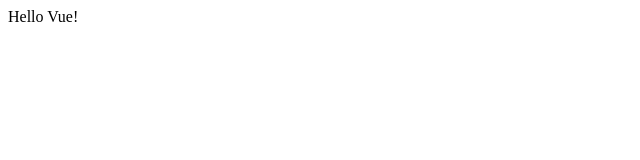
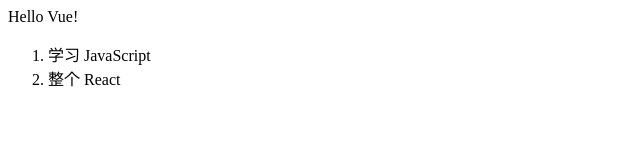
Before and after one commit to wuwish/vue-sidebar, a plain HTML site: page demo.html in a window 1280 px wide. Shown: the whole page, without its empty margins (0-640 px from the left). Drawn offline with nearby package versions, Linux system fonts and the light colour scheme.

Commit message:
循环与条件判断

```diff
--- a/demo.html
+++ b/demo.html
@@ -9,6 +9,13 @@
 <body>
 <div id="app">
     <span v-bind:title="title">{{ message }}</span>
+    <ol>
+        <template v-for="todo in todos" :id="todo.text">
+            <li v-if="todo.show">
+                <span>{{ todo.text }}</span>
+            </li>
+        </template>
+    </ol>
 </div>
 
 <script>
@@ -16,7 +23,12 @@
         el: '#app',
         data: {
             message: 'Hello Vue!',
-            title: "这是一个标题"
+            title: "这是一个标题",
+            todos: [
+                {text: '学习 JavaScript', show: true},
+                {text: '学习 Vue', show: false},
+                {text: '整个 React', show: true}
+            ]
         }
     });
 </script>
```
